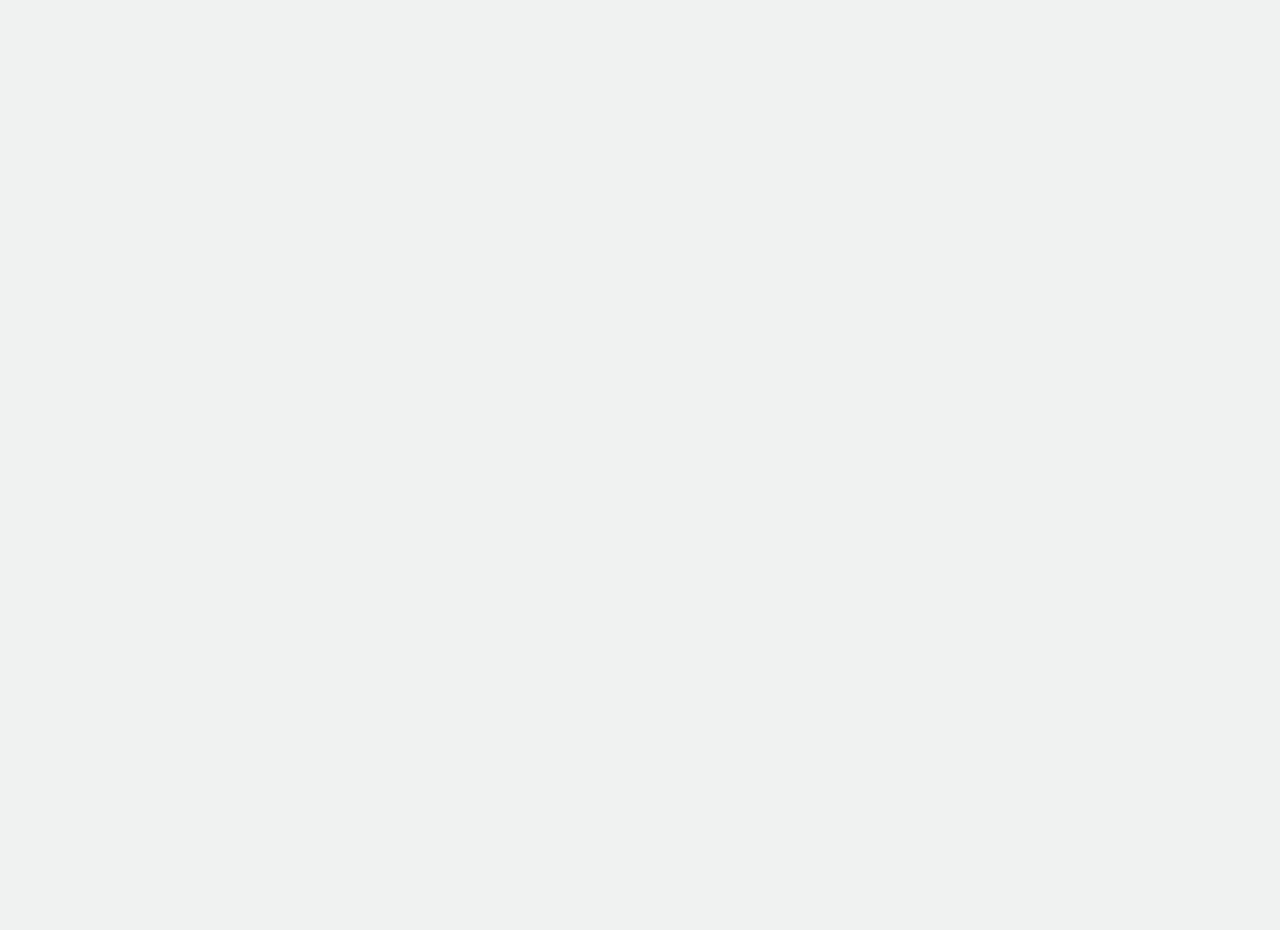
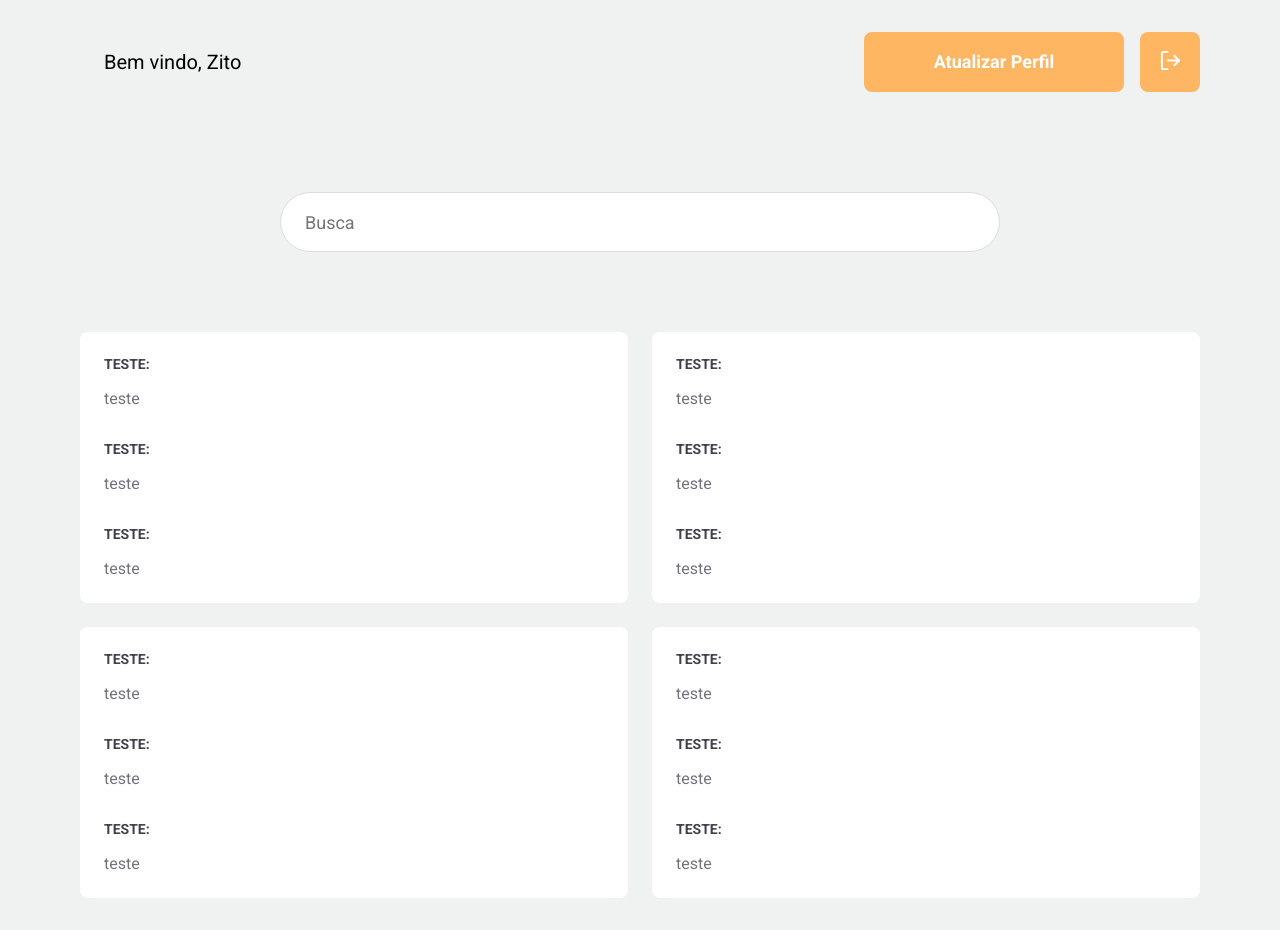
Before and after one commit to BrunoSilveiraDev/b2bmaterial, a React (Create React App) app in the folder frontend/: page /profile in a window 1280 px wide. Before the commit the page ends 800 px from the top, so only its background shows below. Built offline with nearby package versions, Linux system fonts and the light colour scheme.

Commit message:
frontend, profile page

```diff
--- a/frontend/src/pages/Logon/index.js
+++ b/frontend/src/pages/Logon/index.js
@@ -13,7 +13,7 @@
     <img src={imgB2B} alt="B2BMaterial" width="550px"/>
 
       <section className="form">
-        {/*  image here */}
+        {/*  logo here */}
 
         <form onSubmit={alert("ola")}>
           <h1>Faça seu logon</h1>
--- /dev/null
+++ b/frontend/src/pages/Profile/index.js
@@ -0,0 +1,78 @@
+import React, { useEffect, useState } from 'react';
+import { Link, useHistory } from 'react-router-dom';
+import { FiLogOut } from 'react-icons/fi';
+
+import './styles.css';
+
+export default function Profile() {
+  return (
+    <div className="profile-container">
+      <header>
+        {/*  logo here  */}
+        <span>Bem vindo, Zito</span>
+
+        <Link className="button" to="/#">Atualizar Perfil</Link>
+        <button className="logout" onClick={alert('logout')} type="button">
+          <FiLogOut size={23} color="#fff"/>
+        </button>
+      </header>
+
+
+      <form onSubmit={alert("busca")}>
+
+        <input className="search"  placeholder="Busca"/>
+      </form>
+
+
+      <ul>
+        <li>
+          <strong>TESTE:</strong>
+          <p>teste</p>
+
+          <strong>TESTE:</strong>
+          <p>teste</p>
+
+          <strong>TESTE:</strong>
+          <p>teste</p>
+
+        </li>
+
+        <li>
+          <strong>TESTE:</strong>
+          <p>teste</p>
+
+          <strong>TESTE:</strong>
+          <p>teste</p>
+
+          <strong>TESTE:</strong>
+          <p>teste</p>
+
+        </li>
+
+        <li>
+          <strong>TESTE:</strong>
+          <p>teste</p>
+
+          <strong>TESTE:</strong>
+          <p>teste</p>
+
+          <strong>TESTE:</strong>
+          <p>teste</p>
+
+        </li>
+
+        <li>
+          <strong>TESTE:</strong>
+          <p>teste</p>
+
+          <strong>TESTE:</strong>
+          <p>teste</p>
+
+          <strong>TESTE:</strong>
+          <p>teste</p>
+
+        </li>
+      </ul>
+    </div>
+  );
+}
--- /dev/null
+++ b/frontend/src/pages/Profile/styles.css
@@ -0,0 +1,94 @@
+
+.profile-container {
+  width: 100%;
+  max-width: 1180px;
+  padding: 0 30px;
+  margin: 32px auto;
+}
+
+.profile-container header {
+  display: flex;
+  align-items: center;
+}
+
+.profile-container header span {
+  font-size: 20px;
+  margin-left: 24px;
+}
+
+.profile-container img {
+  height: 64px;
+}
+
+.profile-container header a {
+  width: 260px;
+  margin-left: auto;
+  margin-top: 0;
+}
+
+.profile-container header button {
+  width: 60px;
+  height: 60px;
+  border-radius: 8px;
+  border: 0;
+  background-color: #FFB663;
+  margin-left: 16px;
+  transition: filter 0.2s;
+}
+
+.profile-container header button:hover {
+  border-color: #999;
+  filter: brightness(90%);
+}
+
+.profile-container .search {
+  margin: 100px 0 80px 0;
+  border-radius: 40px;
+}
+
+.profile-container form {
+  margin-left: 200px;
+  margin-right: 200px;
+}
+
+.profile-container ul {
+  display: grid;
+  grid-template-columns: repeat(2, 1fr);
+  grid-gap: 24px;
+  list-style: none;
+}
+
+.profile-container ul li {
+  background: #fff;
+  padding: 24px;
+  border-radius: 8px;
+  position: relative;
+}
+
+.profile-container ul li button {
+  position: absolute;
+  right: 24px;
+  top: 24px;
+  border: 0;
+  background: transparent;
+}
+
+.profile-container ul li button:hover {
+  opacity: 0.8;
+}
+
+.profile-container ul li strong {
+  display: block;
+  margin-bottom: 16px;
+  color: #41414d;
+}
+
+.profile-container ul li p + strong {
+  margin-top: 32px;
+}
+
+.profile-container ul li p {
+  color: #737380;
+  line-height: 21px;
+  font-size: 16px;
+}
--- a/frontend/src/routes.js
+++ b/frontend/src/routes.js
@@ -2,12 +2,14 @@
 import { BrowserRouter, Route, Switch } from 'react-router-dom';
 
 import Logon from './pages/Logon';
+import Profile from './pages/Profile';
 
 export default function Routes() {
   return (
     <BrowserRouter>
       <Switch>
         <Route path="/" exact component={Logon} />
+        <Route path="/profile" component={Profile}/>
 
       </Switch>
     </BrowserRouter>
```
Also changed, not shown: 1 other file (tests, documents, lock files or other folders).
